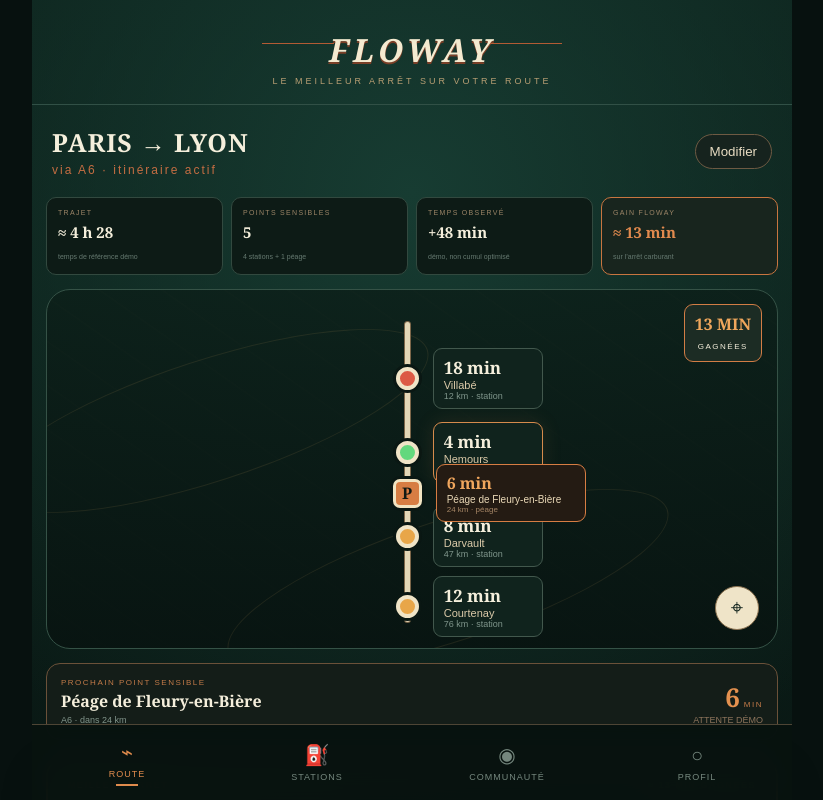
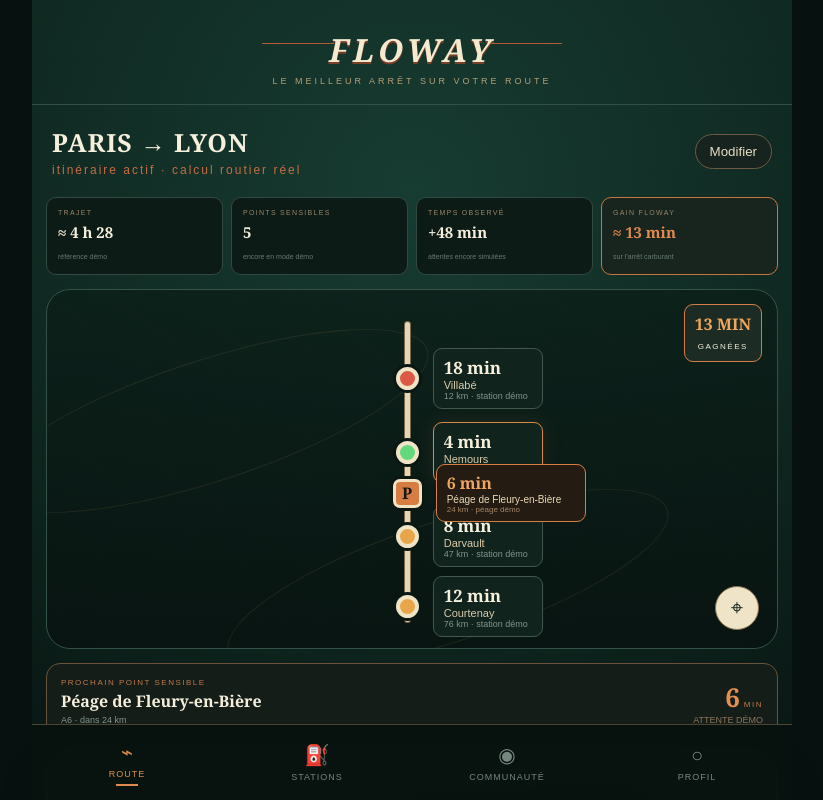
Before and after one commit to architechfr/Floway, a Next.js app in the folder apps/web/: page / in a window 1280 px wide. Shown: the top 800 px of the page, without its empty margins (228-1051 px from the left). Built offline with nearby package versions, Linux system fonts and the light colour scheme.

Commit message:
connect route editor to real route calculation

```diff
--- a/apps/web/app/page.tsx
+++ b/apps/web/app/page.tsx
@@ -10,6 +10,15 @@
   price: number;
   waitMin: number;
   detourMin: number;
+};
+
+type RouteData = {
+  origin: { label: string; lat: number; lon: number };
+  destination: { label: string; lat: number; lon: number };
+  distanceKm: number;
+  durationMin: number;
+  liveTraffic: boolean;
+  providers: { geocoding: string; routing: string };
 };
 
 const STATIONS: Station[] = [
@@ -36,6 +45,12 @@
   return 'bad';
 }
 
+function formatDuration(totalMinutes: number) {
+  const hours = Math.floor(totalMinutes / 60);
+  const minutes = totalMinutes % 60;
+  return hours ? `${hours} h ${String(minutes).padStart(2, '0')}` : `${minutes} min`;
+}
+
 export default function Home() {
   const [position, setPosition] = useState('Position non activée');
   const [locating, setLocating] = useState(false);
@@ -46,6 +61,9 @@
   const [draftOrigin, setDraftOrigin] = useState(origin);
   const [draftDestination, setDraftDestination] = useState(destination);
   const [editingRoute, setEditingRoute] = useState(false);
+  const [routeLoading, setRouteLoading] = useState(false);
+  const [routeError, setRouteError] = useState('');
+  const [routeData, setRouteData] = useState<RouteData | null>(null);
 
   const ranked = useMemo(() => [...STATIONS].sort((a, b) => score(a) - score(b)), []);
   const best = ranked[0];
@@ -73,12 +91,28 @@
     );
   }
 
-  function saveRoute(event: FormEvent) {
+  async function saveRoute(event: FormEvent) {
     event.preventDefault();
-    if (!draftOrigin.trim() || !draftDestination.trim()) return;
-    setOrigin(draftOrigin.trim());
-    setDestination(draftDestination.trim());
-    setEditingRoute(false);
+    const from = draftOrigin.trim();
+    const to = draftDestination.trim();
+    if (!from || !to) return;
+
+    setRouteLoading(true);
+    setRouteError('');
+    try {
+      const response = await fetch(`/api/route?origin=${encodeURIComponent(from)}&destination=${encodeURIComponent(to)}`);
+      const payload = await response.json();
+      if (!response.ok) throw new Error(payload.error || 'Calcul impossible');
+
+      setRouteData(payload);
+      setOrigin(payload.origin.label);
+      setDestination(payload.destination.label);
+      setEditingRoute(false);
+    } catch (error) {
+      setRouteError(error instanceof Error ? error.message : 'Impossible de calculer le trajet.');
+    } finally {
+      setRouteLoading(false);
+    }
   }
 
   return (
@@ -93,17 +127,25 @@
       <section className="routeHeader">
         <div>
           <div className="routeLabel">{origin.toUpperCase()} → {destination.toUpperCase()}</div>
-          <div className="routeSub">via A6 · itinéraire actif</div>
+          <div className="routeSub">itinéraire actif · calcul routier réel</div>
         </div>
         <button className="ghostButton" onClick={() => setEditingRoute(true)}>Modifier</button>
       </section>
 
       <section className="tripSummary">
-        <div><span>TRAJET</span><strong>≈ 4 h 28</strong><small>temps de référence démo</small></div>
-        <div><span>POINTS SENSIBLES</span><strong>5</strong><small>4 stations + 1 péage</small></div>
-        <div><span>TEMPS OBSERVÉ</span><strong>+{totalObservedDelay} min</strong><small>démo, non cumul optimisé</small></div>
+        <div><span>TRAJET</span><strong>{routeData ? formatDuration(routeData.durationMin) : '≈ 4 h 28'}</strong><small>{routeData ? `${routeData.distanceKm} km calculés` : 'référence démo'}</small></div>
+        <div><span>POINTS SENSIBLES</span><strong>5</strong><small>encore en mode démo</small></div>
+        <div><span>TEMPS OBSERVÉ</span><strong>+{totalObservedDelay} min</strong><small>attentes encore simulées</small></div>
         <div className="summaryGain"><span>GAIN FLOWAY</span><strong>≈ {saved} min</strong><small>sur l’arrêt carburant</small></div>
       </section>
+
+      {routeData && (
+        <section className="routeProviderStrip">
+          <span>ITINÉRAIRE RÉEL</span>
+          <strong>{routeData.distanceKm} km · {formatDuration(routeData.durationMin)}</strong>
+          <small>{routeData.providers.geocoding} + {routeData.providers.routing} · trafic temps réel non inclus</small>
+        </section>
+      )}
 
       <section className="mapPanel">
         <div className="savedBadge"><strong>{saved} MIN</strong><span>GAGNÉES</span></div>
@@ -116,14 +158,14 @@
               <div className="routeCopy">
                 <strong>{station.waitMin} min</strong>
                 <span>{station.name}</span>
-                <small>{station.distanceKm} km · station</small>
+                <small>{station.distanceKm} km · station démo</small>
               </div>
             </div>
           );
         })}
         <div className="tollStop">
           <div className="tollDot">P</div>
-          <div className="tollCopy"><strong>{TOLL.waitMin} min</strong><span>{TOLL.name}</span><small>{TOLL.distanceKm} km · péage</small></div>
+          <div className="tollCopy"><strong>{TOLL.waitMin} min</strong><span>{TOLL.name}</span><small>{TOLL.distanceKm} km · péage démo</small></div>
         </div>
         <button className="locationFab" onClick={locate} disabled={locating}>⌖</button>
       </section>
@@ -145,7 +187,7 @@
           <div><span>PRIX</span><strong>{best.price.toFixed(3)} €/L</strong></div>
           <div><span>DÉTOUR</span><strong className="orangeText">+{best.detourMin} min</strong></div>
         </div>
-        <div className="sourceStrip"><span>Source actuelle</span><strong>Données de démonstration</strong><em>Confiance : prototype</em></div>
+        <div className="sourceStrip"><span>Source attente</span><strong>Données de démonstration</strong><em>Confiance : prototype</em></div>
         <button className="cta">CHOISIR CET ARRÊT <span>→</span></button>
       </section>
 
@@ -180,10 +222,7 @@
                 <div><span>DÉTOUR</span><strong>+{station.detourMin} min</strong></div>
               </div>
               <div className="dataSource">Démo · futur calcul Floway = trafic + communauté + historique</div>
-              <button
-                className={queueStation === station.id ? 'queueButton active' : 'queueButton'}
-                onClick={() => setQueueStation(queueStation === station.id ? null : station.id)}
-              >
+              <button className={queueStation === station.id ? 'queueButton active' : 'queueButton'} onClick={() => setQueueStation(queueStation === station.id ? null : station.id)}>
                 {queueStation === station.id ? '✓ FILE SIGNALÉE — TERMINER' : 'JE FAIS LA QUEUE ICI'}
               </button>
             </article>
@@ -209,17 +248,18 @@
       </nav>
 
       {editingRoute && (
-        <div className="modalBackdrop" onClick={() => setEditingRoute(false)}>
+        <div className="modalBackdrop" onClick={() => !routeLoading && setEditingRoute(false)}>
           <form className="routeModal" onSubmit={saveRoute} onClick={(e) => e.stopPropagation()}>
             <span className="miniLabel">NOUVEL ITINÉRAIRE</span>
             <h2>Où va-t-on ?</h2>
-            <label>Départ<input value={draftOrigin} onChange={(e) => setDraftOrigin(e.target.value)} /></label>
-            <label>Destination<input value={draftDestination} onChange={(e) => setDraftDestination(e.target.value)} /></label>
+            <label>Départ<input value={draftOrigin} onChange={(e) => setDraftOrigin(e.target.value)} disabled={routeLoading} /></label>
+            <label>Destination<input value={draftDestination} onChange={(e) => setDraftDestination(e.target.value)} disabled={routeLoading} /></label>
+            {routeError && <div className="routeError">{routeError}</div>}
             <div className="modalActions">
-              <button type="button" className="ghostButton" onClick={() => setEditingRoute(false)}>Annuler</button>
-              <button type="submit" className="cta">CALCULER LE TRAJET →</button>
+              <button type="button" className="ghostButton" onClick={() => setEditingRoute(false)} disabled={routeLoading}>Annuler</button>
+              <button type="submit" className="cta" disabled={routeLoading}>{routeLoading ? 'CALCUL EN COURS…' : 'CALCULER LE TRAJET →'}</button>
             </div>
-            <small>Prototype : le prochain jalon branchera ces champs sur un moteur de routage réel.</small>
+            <small>Géocodage : Géoplateforme/BAN. Routage : OSRM/OpenStreetMap. Prototype sans trafic temps réel.</small>
           </form>
         </div>
       )}
```
